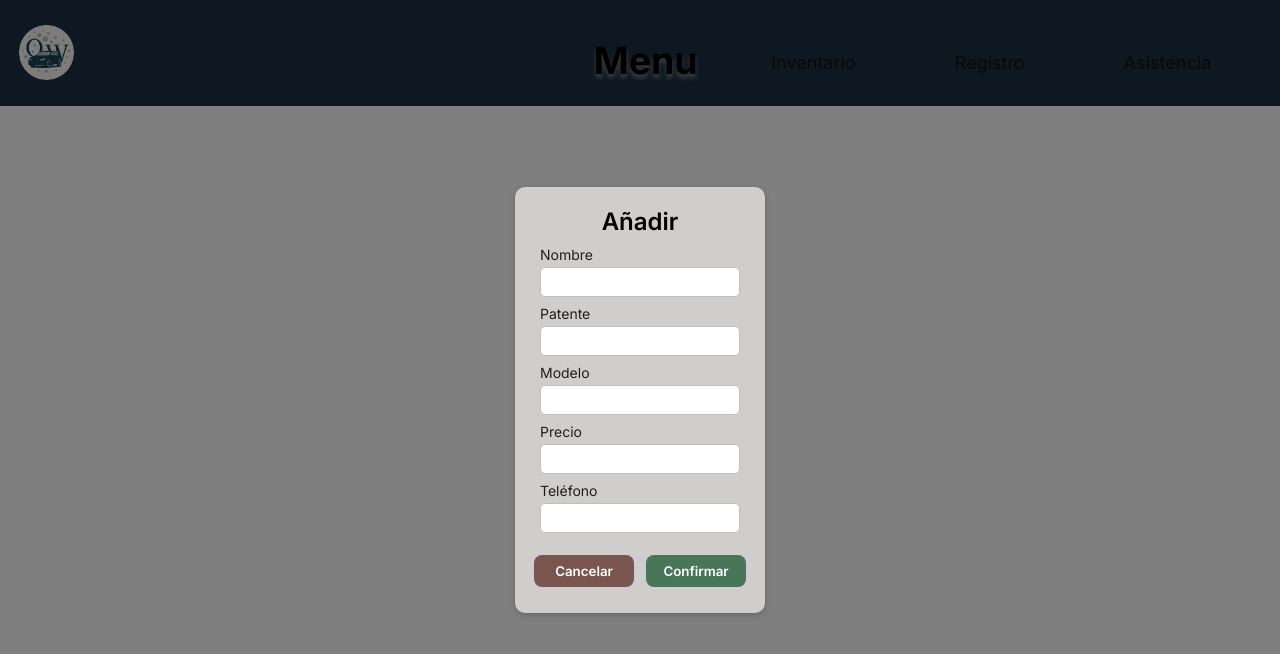
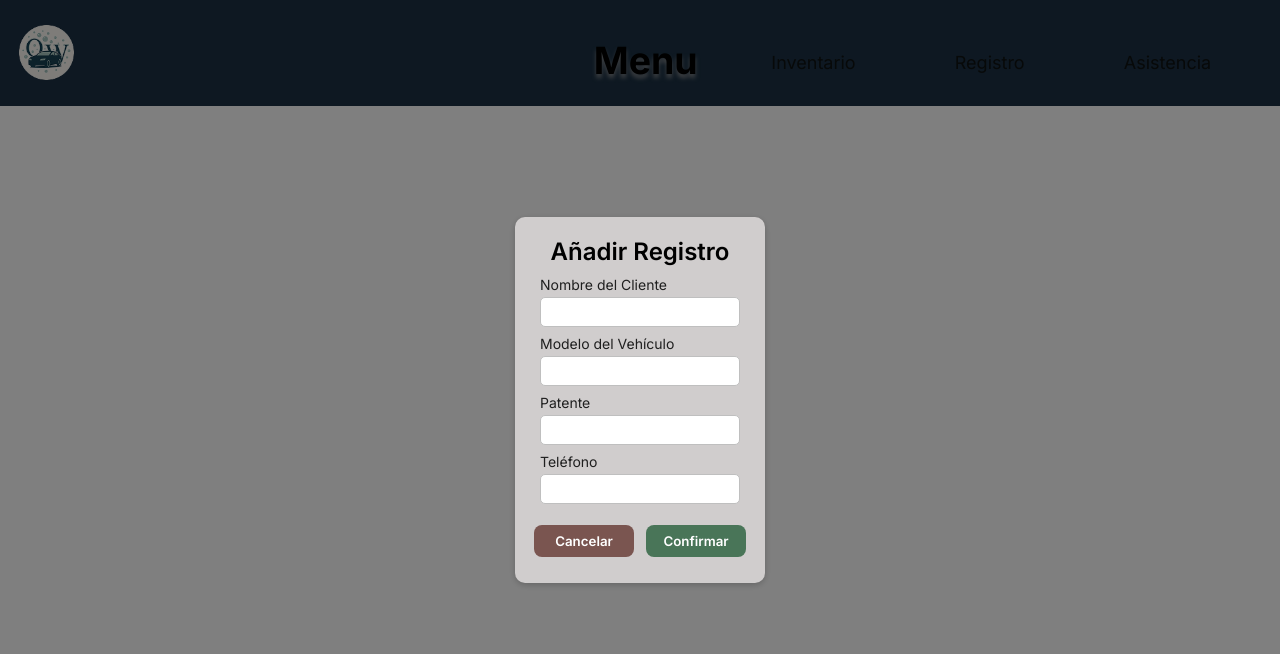
Before and after one commit to Practicas-Profesionalizantes/Grupo2--6_2--2025-OptiWash, a React (Vite) app in the folder cliente/: page /editar in a window 1280 px wide. Shown: the top 654 px of the page. Built offline with nearby package versions, Linux system fonts and the light colour scheme.

Commit message:
probando cosas
bien

```diff
--- a/cliente/src/componentes/editar.jsx
+++ b/cliente/src/componentes/editar.jsx
@@ -1,60 +1,61 @@
-import React, { useState, useEffect } from "react";
+import React, { useState } from "react";
 import axios from "axios";
 import "../style/editar.css";
-import { Link } from "react-router-dom";
+import { Link, useNavigate } from "react-router-dom";
 
-
-function RegistroForm({ modo, registroActual, onCerrar, onGuardar }) {
+function Editar() {
+  // Estado del formulario
   const [form, setForm] = useState({
     cliente: "",
+    modelo: "",
     patente: "",
-    modelo: "",
-    precio: "",
     telefono: "",
   });
 
-  useEffect(() => {
-    if (registroActual) {
-      setForm({
-        cliente: registroActual.Cliente || "",
-        patente: registroActual.Patente || "",
-        modelo: registroActual.Modelo || "",
-        precio: registroActual.Precio || "",
-        telefono: registroActual.Telefono || "",
-      });
-    }
-  }, [registroActual]);
+  const navigate = useNavigate();
 
+  // Manejar los cambios de los inputs
   const handleChange = (e) => {
     const { name, value } = e.target;
     setForm({ ...form, [name]: value });
   };
 
-  const handleSubmit = async () => {
+  // Enviar los datos al backend
+  const handleSubmit = async (e) => {
+    e.preventDefault();
+
     try {
-      if (modo === "editar") {
-        await axios.put(`/api/registros/${registroActual.ID}`, form);
-      } else {
       await axios.post("/api/registros", form);
-      }
-      onGuardar();
-      onCerrar();
-    } catch (err) {
-      console.error("Error al guardar registro:", err);
+      alert("✅ Registro agregado correctamente");
+      navigate("/registro_autos");
+    } catch (error) {
+      console.error("Error al agregar registro:", error);
+      alert("❌ Error al agregar registro. Revisa la consola.");
     }
   };
 
   return (
     <div className="overlay">
       <div className="ventana-form">
-        <h2>{modo === "editar" ? "Editar" : "Añadir"}</h2>
+        <h2>Añadir Registro</h2>
 
-        <label>Nombre</label>
+        <form onSubmit={handleSubmit}>
+          <label>Nombre del Cliente</label>
           <input
             type="text"
             name="cliente"
             value={form.cliente}
             onChange={handleChange}
+            required
+          />
+
+          <label>Modelo del Vehículo</label>
+          <input
+            type="text"
+            name="modelo"
+            value={form.modelo}
+            onChange={handleChange}
+            required
           />
 
           <label>Patente</label>
@@ -63,22 +64,7 @@ function RegistroForm({ modo, registroActual, onCerrar, onGuardar }) {
             name="patente"
             value={form.patente}
             onChange={handleChange}
-        />
-
-        <label>Modelo</label>
-        <input
-          type="text"
-          name="modelo"
-          value={form.modelo}
-          onChange={handleChange}
-        />
-
-        <label>Precio</label>
-        <input
-          type="number"
-          name="precio"
-          value={form.precio}
-          onChange={handleChange}
+            required
           />
 
           <label>Teléfono</label>
@@ -87,19 +73,23 @@ function RegistroForm({ modo, registroActual, onCerrar, onGuardar }) {
             name="telefono"
             value={form.telefono}
             onChange={handleChange}
+            required
           />
 
           <div className="botones">
             <Link to="/registro_autos" style={{ textDecoration: "none" }}>
-            <button className="cancelar" onClick={onCerrar}>Cancelar</button>
+              <button type="button" className="cancelar">
+                Cancelar
+              </button>
             </Link>
-          <Link to="/registro_autos" style={{ textDecoration: "none" }}>
-            <button className="confirmar" onClick={handleSubmit}>Confirmar</button>
-          </Link>
+            <button type="submit" className="confirmar">
+              Confirmar
+            </button>
           </div>
+        </form>
       </div>
     </div>
   );
 }
 
-export default RegistroForm;
+export default Editar;
```
Also changed, not shown: 2 other files (tests, documents, lock files or other folders). Lines whose indentation alone changed are shown as unchanged.
